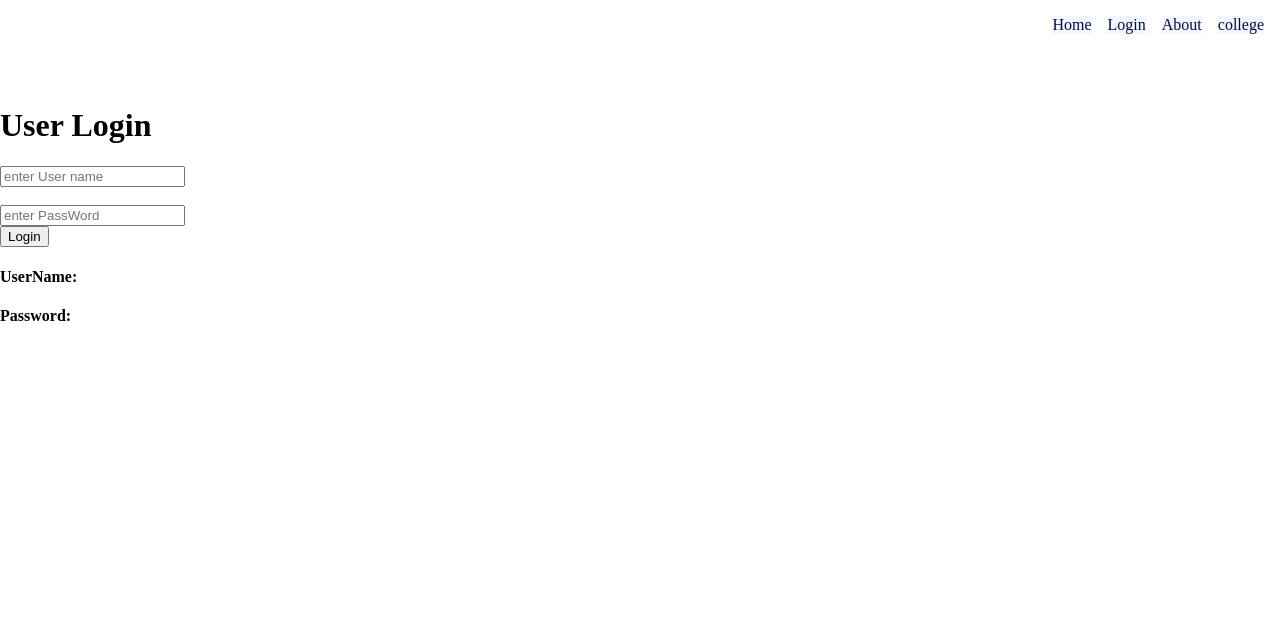
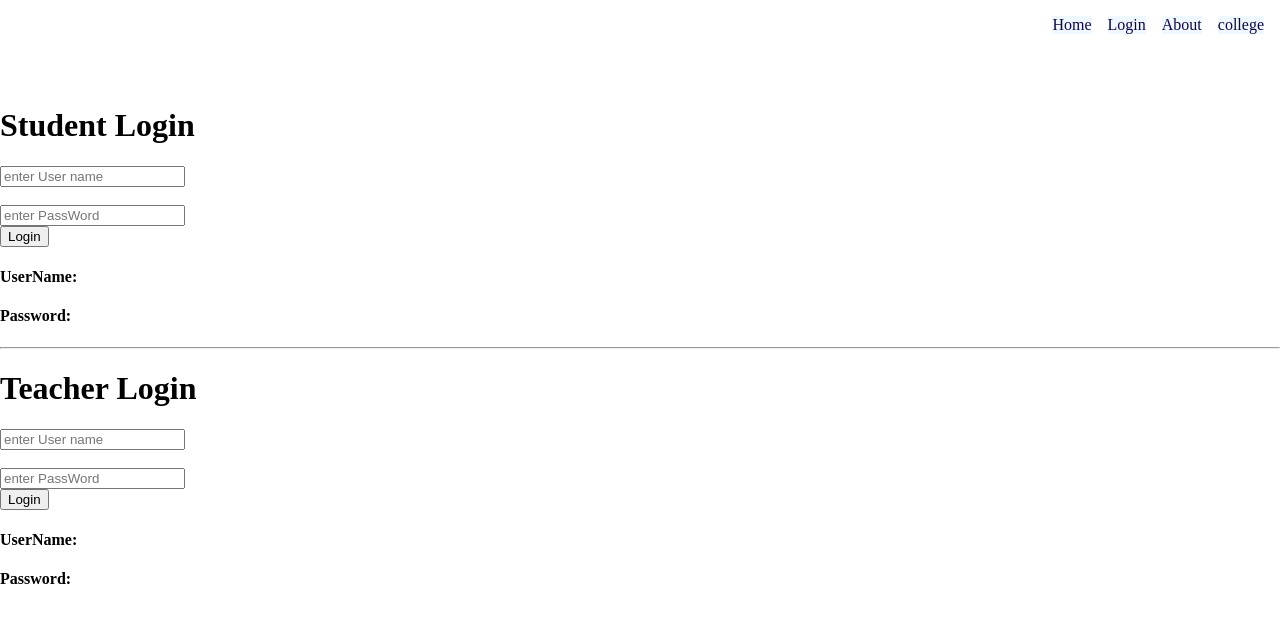
Before and after one commit to manasmeeta-patro/School-Management-Database, a React (Vite) app: page /Login in a window 1280 px wide. Shown: the top 622 px of the page. Built offline with nearby package versions, Linux system fonts and the light colour scheme.

Commit message:
Adding the Login page for teacher and student layout with useRef

```diff
--- a/src/Login.jsx
+++ b/src/Login.jsx
@@ -2,27 +2,55 @@ import { useRef, useState } from "react";
 export default function Login(){
     const [name,setName]=useState('');
     const [pw,setPw]=useState('');
-    const inputRef=useRef();
-    const inputHandler=()=>{
-        console.log("i m in clicking button")
-        inputRef.current.focus();
-        inputRef.current.style.color='red';
-        inputRef.current.placeholder="Enter name";
-        inputRef.current.value="username";
+    const [tname,setTname]=useState('');
+    const [tpw,setTpw]=useState('');
+    // const inputRef=useRef();
+    // const inputHandler=()=>{
+    //     console.log("i m in clicking button")
+    //     inputRef.current.focus();
+    //     inputRef.current.style.color='red';
+    //     inputRef.current.placeholder="Enter name";
+    //     inputRef.current.value="username";
 
-    }
+    // }
+    const userRef=useRef();
+    const pwRef=useRef();
+     const inputHandler=(event)=>{
+        event.preventDefault();
+      const user=  document.querySelector("#user").value;
+       const pw= document.querySelector("#pw").value;
+       console.log(user,pw)
+     }
+
+      const inputHandlerT=(event)=>{
+        event.preventDefault();
+      const user= userRef.current.value;
+      const pw=pwRef.current.value;
+       console.log(user,pw)
+     }
     return(
         <>
 
-        <h1> User Login</h1>
-        <form action="">
-        <input ref={inputRef} type="text" onChange={(event)=>setName(event.target.value)} placeholder="enter User name" name="name"/><br/><br/>
-         <input type="password" onChange={(event)=>setPw(event.target.value)} placeholder="enter PassWord" name="password"/><br/>
+        <h1> Student Login</h1>
+        <form action="" method="post" onSubmit={inputHandler}>
+        <input  type="text" id="user" onChange={(event)=>setName(event.target.value)} placeholder="enter User name" name="name"/><br/><br/>
+        <input  type="password" id="pw" onChange={(event)=>setPw(event.target.value)} placeholder="enter PassWord" name="password"/><br/>
          {/* \\ checkbox button mking for showing pw */}
-         <button onClick={inputHandler}>Login</button>
+         <button>Login</button>
          </form>
          <h4>UserName:{name}</h4>
          <h4>Password:{pw}</h4>
+         <hr/>
+         <h1> Teacher Login</h1>
+        <form action="" method="post" onSubmit={inputHandlerT}>
+        <input ref={userRef}  type="text"  onChange={(event)=>setTname(event.target.value)} placeholder="enter User name" name="tname"/><br/><br/>
+        <input ref={pwRef} type="password" onChange={(event)=>setTpw(event.target.value)} placeholder="enter PassWord" name="tpassword"/><br/>
+         {/* \\ checkbox button mking for showing pw */}
+         <button>Login</button>
+         </form>
+         <h4>UserName:{tname}</h4>
+         <h4>Password:{tpw}</h4>
+
 
         </>
     )
```
